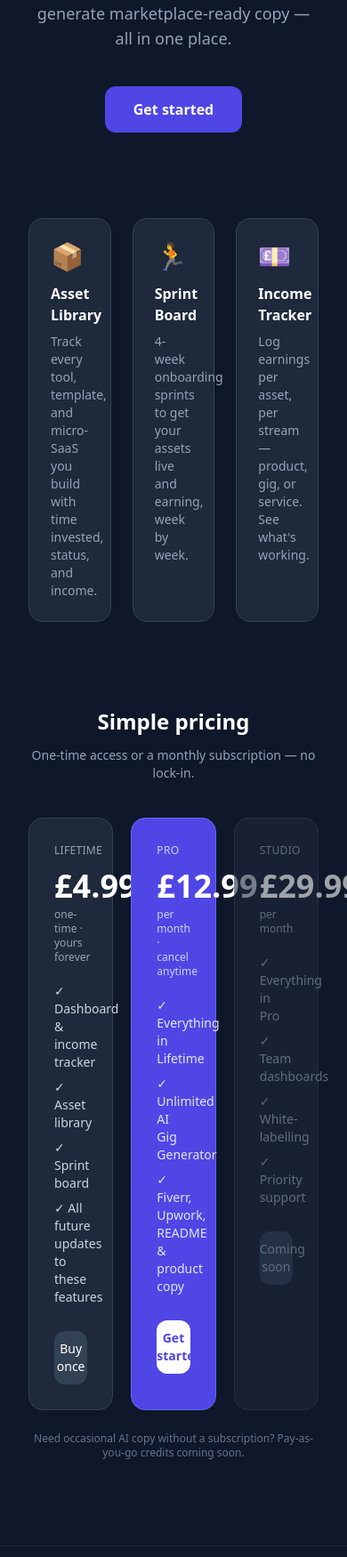
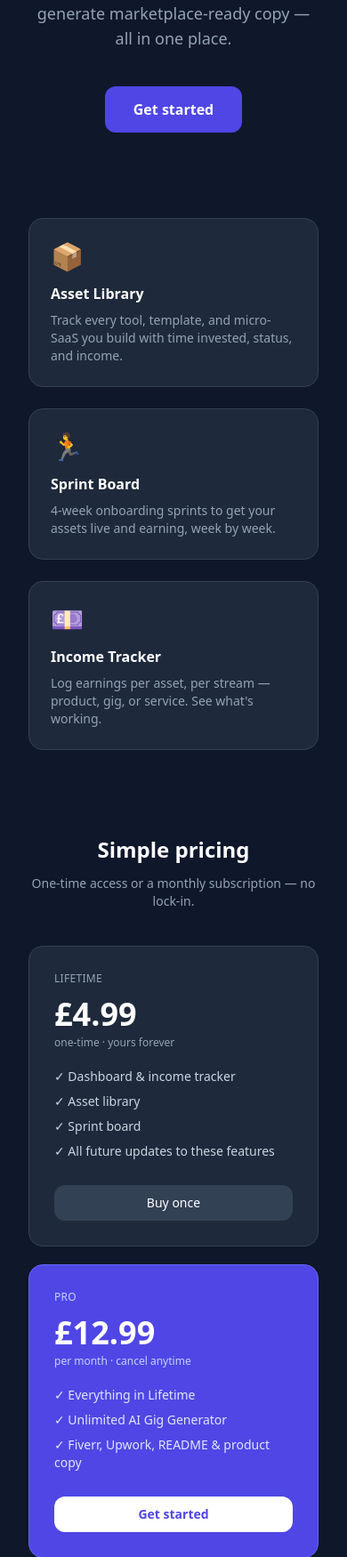
Before and after one commit to Seraph2000/shipandearn, a Flask app: page / in a window 390 px wide; the page is wider, and only the part inside the window is pictured. Shown: the part 503-2253 px from the top of that part at 89% size. Run offline with Flask 3, Linux system fonts and the light colour scheme.

Commit message:
Fix mobile layouts globally: all grid-cols-3 now stack on small screens
Affected: gig, income, landing (features + pricing), gig result packages

Co-Authored-By: Claude Sonnet 4.6 <noreply@anthropic.com>

```diff
--- a/templates/gig.html
+++ b/templates/gig.html
@@ -9,7 +9,7 @@
   </div>
 </div>
 
-<div class="grid grid-cols-3 gap-6">
+<div class="grid grid-cols-1 md:grid-cols-3 gap-6">
 
   <!-- Controls -->
   <div>
--- a/templates/income.html
+++ b/templates/income.html
@@ -6,7 +6,7 @@
   <h1 class="text-2xl font-bold text-white tracking-tight">Income</h1>
 </div>
 
-<div class="grid grid-cols-3 gap-6">
+<div class="grid grid-cols-1 md:grid-cols-3 gap-6">
 
   <!-- Log form -->
   <div>
--- a/templates/landing.html
+++ b/templates/landing.html
@@ -38,7 +38,7 @@
   </section>
 
   <!-- Features -->
-  <section class="max-w-5xl mx-auto px-8 pb-24 grid grid-cols-3 gap-6">
+  <section class="max-w-5xl mx-auto px-8 pb-24 grid grid-cols-1 md:grid-cols-3 gap-6">
     {% for icon, title, desc in [
       ('📦', 'Asset Library', 'Track every tool, template, and micro-SaaS you build with time invested, status, and income.'),
       ('🏃', 'Sprint Board', '4-week onboarding sprints to get your assets live and earning, week by week.'),
@@ -56,7 +56,7 @@
   <section class="max-w-5xl mx-auto px-8 pb-24">
     <h2 class="text-2xl font-bold text-center mb-3">Simple pricing</h2>
     <p class="text-center text-slate-400 text-sm mb-10">One-time access or a monthly subscription — no lock-in.</p>
-    <div class="grid grid-cols-3 gap-5">
+    <div class="grid grid-cols-1 md:grid-cols-3 gap-5">
 
       <div class="bg-slate-800 rounded-2xl p-7 border border-slate-700">
         <p class="text-xs text-slate-400 uppercase tracking-wide mb-3">Lifetime</p>
--- a/templates/partials/gig_result.html
+++ b/templates/partials/gig_result.html
@@ -28,7 +28,7 @@
       {% if data.title %}<p class="font-bold text-white text-base">{{ data.title }}</p>{% endif %}
       {% if data.description %}<p style="color: rgba(255,255,255,0.9);" class="leading-relaxed">{{ data.description }}</p>{% endif %}
       {% if data.packages %}
-      <div class="grid grid-cols-3 gap-3 mt-3">
+      <div class="grid grid-cols-1 sm:grid-cols-3 gap-3 mt-3">
         {% for tier, pkg in data.packages.items() %}
         <div class="rounded-xl p-3" style="background: rgba(0,0,0,0.15);">
           <p class="text-xs font-semibold uppercase" style="color: rgba(255,255,255,0.7);">{{ tier }}</p>
```
